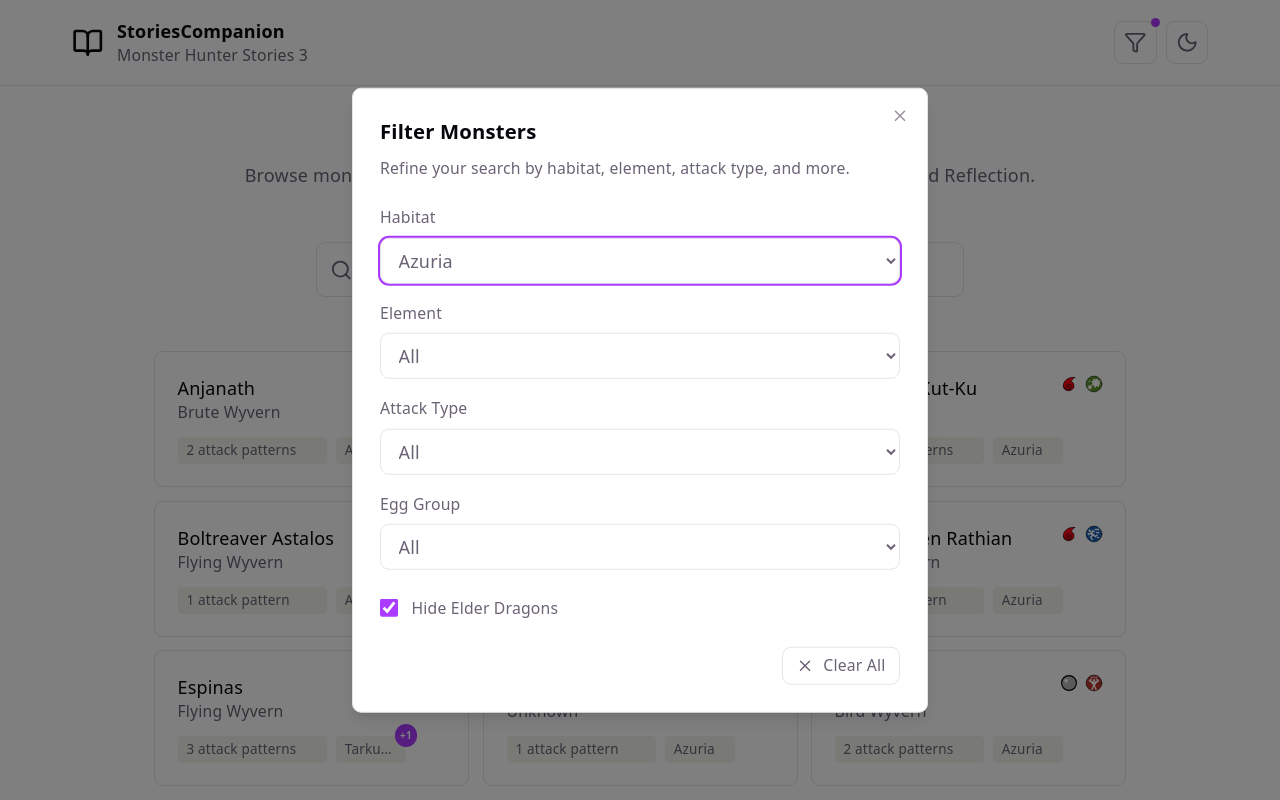
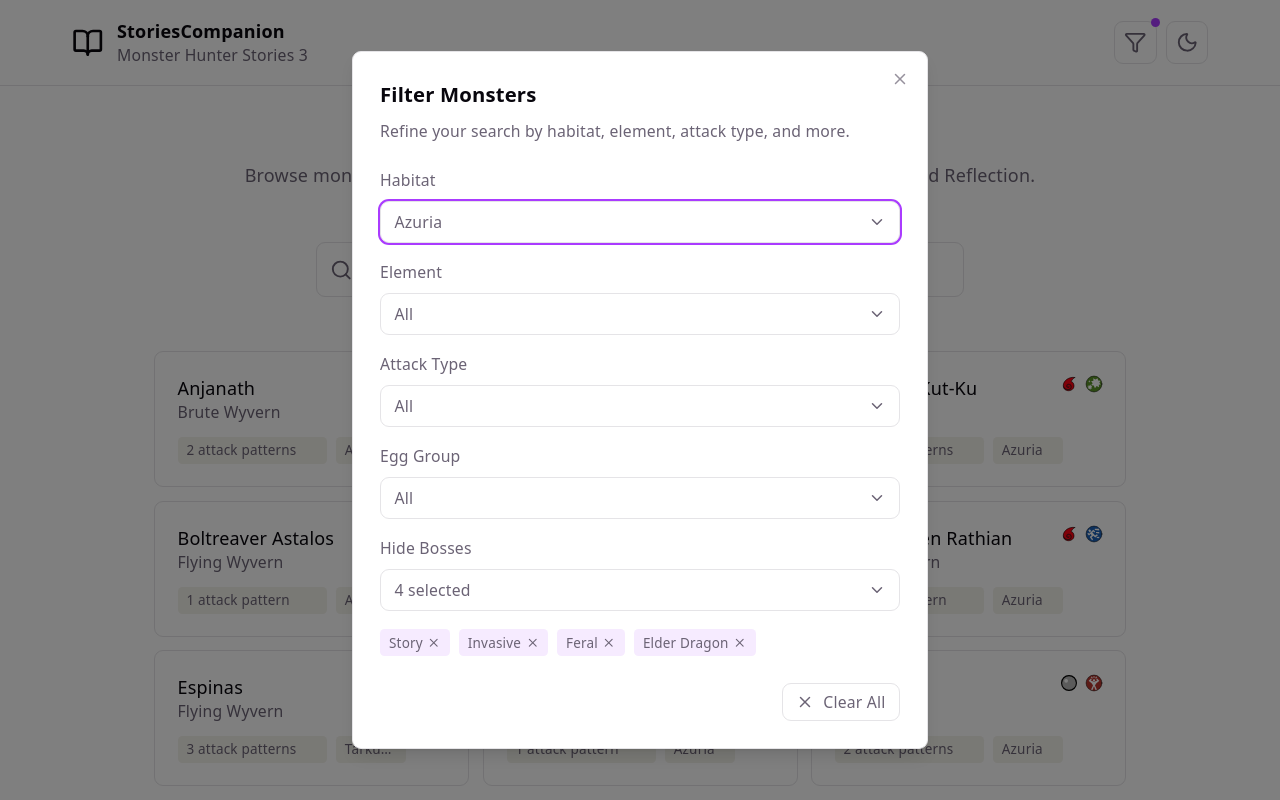
Before and after one commit to m8Cpr/storiescompanion-mhst3, a React (Vite) app: page / in a window 1280 px wide. Both pictures are taken after a click on the button 1135 px from the left and 42 px from the top of the page. Shown: the top 800 px of the page. Built offline with nearby package versions, Linux system fonts and the light colour scheme.

Commit message:
feat: new filters for bosses

```diff
--- a/src/components/FilterDialog.tsx
+++ b/src/components/FilterDialog.tsx
@@ -9,9 +9,12 @@
   DialogTitle,
   DialogTrigger,
 } from "@/components/ui/dialog";
+import { SingleSelectDropdown } from "@/components/ui/SingleSelectDropdown";
+import { MultiSelectDropdown } from "@/components/ui/MultiSelectDropdown";
 import { useFilterStore, type FilterKey } from "@/stores/filterStore";
 import { TRANSLATION_KEYS } from "@/i18n/keys";
 import { getObjectKeys, cn } from "@/utils/lib";
+import type { BossCategory } from "@/schemas/monster";
 
 const { MONSTER, FILTER } = TRANSLATION_KEYS;
 
@@ -54,10 +57,19 @@
 
   const store = useFilterStore();
 
-  const hideElderDragons = useFilterStore((s) => s.hideElderDragons);
+  const hiddenBossCategories = useFilterStore((s) => s.hiddenBossCategories);
   const isActive = useFilterStore((s) => s.hasActiveFilters());
-  const setHideElderDragons = useFilterStore((s) => s.setHideElderDragons);
+  const setHiddenBossCategories = useFilterStore(
+    (s) => s.setHiddenBossCategories
+  );
   const clearFilters = useFilterStore((s) => s.clearFilters);
+
+  const bossItems: { value: BossCategory; label: string }[] = getObjectKeys(
+    MONSTER.BOSS_CATEGORY
+  ).map((key) => ({
+    value: key,
+    label: t(MONSTER.BOSS_CATEGORY[key]),
+  }));
 
   return (
     <Dialog>
@@ -91,31 +103,30 @@
         <section className="space-y-4 py-2">
           {filterSelectConfigs.map(
             ({ key, labelKey, options, translationMap }) => (
-              <FilterSelect
+              <SingleSelectDropdown
                 key={key}
-                filterKey={key}
                 label={t(labelKey)}
-                value={store[key] ?? ""}
-                onChange={(v) => store.setFilter(key, v || null)}
-                options={options}
-                translationMap={translationMap}
+                value={store[key]}
+                onChange={(v) => store.setFilter(key, v)}
+                items={options.map((opt) => ({
+                  value: opt,
+                  label: t(translationMap[opt]),
+                }))}
                 placeholder={t(FILTER.ALL_PLACEHOLDER)}
               />
             )
           )}
 
-          <div className="flex items-center gap-3 pt-2">
-            <input
-              type="checkbox"
-              id="hideElders"
-              checked={hideElderDragons}
-              onChange={(e) => setHideElderDragons(e.target.checked)}
-              className="size-4 cursor-pointer accent-(--accent)"
-            />
-            <label htmlFor="hideElders" className="cursor-pointer text-sm">
-              {t(FILTER.HIDE_ELDER_DRAGONS)}
-            </label>
-          </div>
+          <MultiSelectDropdown
+            label={t(FILTER.HIDE_BOSSES)}
+            placeholder={t(FILTER.ALL_PLACEHOLDER)}
+            items={bossItems}
+            selectedValues={hiddenBossCategories}
+            onChange={setHiddenBossCategories}
+            selectedCountLabel={(count) =>
+              t(FILTER.SELECTED_COUNT, { count })
+            }
+          />
         </section>
 
         <button
@@ -134,51 +145,3 @@
     </Dialog>
   );
 }
-
-type FilterSelectProps<K extends string> = {
-  filterKey: string;
-  label: string;
-  value: string;
-  onChange: (value: string) => void;
-  options: readonly K[];
-  translationMap: Record<K, string>;
-  placeholder: string;
-};
-
-function FilterSelect<K extends string>({
-  filterKey,
-  label,
-  value,
-  onChange,
-  options,
-  translationMap,
-  placeholder,
-}: FilterSelectProps<K>) {
-  const { t } = useTranslation("common");
-  const id = `filter-${filterKey}`;
-
-  return (
-    <>
-      <label htmlFor={id} className="mb-2 block text-sm font-medium">
-        {label}
-      </label>
-      <select
-        id={id}
-        name={filterKey}
-        value={value}
-        onChange={(e) => onChange(e.target.value)}
-        className={cn(
-          "w-full rounded-lg border border-(--border) bg-(--bg) px-3 py-2",
-          "focus:outline-none focus:ring-2 focus:ring-(--accent)"
-        )}
-      >
-        <option value="">{placeholder}</option>
-        {options.map((key) => (
-          <option key={key} value={key}>
-            {t(translationMap[key])}
-          </option>
-        ))}
-      </select>
-    </>
-  );
-}
--- /dev/null
+++ b/src/components/ui/Dropdown.tsx
@@ -0,0 +1,88 @@
+import { useEffect, useLayoutEffect, useRef, useState } from "react";
+import { ChevronDown } from "lucide-react";
+
+import { cn } from "@/utils/lib";
+
+type DropdownProps = {
+  label: string;
+  displayText: string;
+  isOpen: boolean;
+  onToggle: () => void;
+  children: React.ReactNode;
+};
+
+export function Dropdown({
+  label,
+  displayText,
+  isOpen,
+  onToggle,
+  children,
+}: DropdownProps) {
+  const containerRef = useRef<HTMLDivElement>(null);
+  const triggerRef = useRef<HTMLButtonElement>(null);
+  const [openAbove, setOpenAbove] = useState(false);
+
+  useEffect(() => {
+    function handleClickOutside(e: MouseEvent) {
+      if (
+        containerRef.current &&
+        !containerRef.current.contains(e.target as Node)
+      ) {
+        onToggle();
+      }
+    }
+
+    if (isOpen) {
+      document.addEventListener("mousedown", handleClickOutside);
+      return () =>
+        document.removeEventListener("mousedown", handleClickOutside);
+    }
+  }, [isOpen, onToggle]);
+
+  useLayoutEffect(() => {
+    if (isOpen && triggerRef.current) {
+      const rect = triggerRef.current.getBoundingClientRect();
+      const spaceBelow = window.innerHeight - rect.bottom;
+      const spaceAbove = rect.top;
+      setOpenAbove(spaceAbove > spaceBelow);
+    }
+  }, [isOpen]);
+
+  return (
+    <div ref={containerRef}>
+      <label className="mb-2 block text-sm font-medium">{label}</label>
+      <div className="relative">
+        <button
+          ref={triggerRef}
+          type="button"
+          onClick={onToggle}
+          className={cn(
+            "flex w-full items-center justify-between text-left",
+            "rounded-lg border border-(--border) bg-(--bg) px-3 py-2",
+            "focus:outline-none focus:ring-2 focus:ring-(--accent)"
+          )}
+        >
+          <span className="text-sm">{displayText}</span>
+          <ChevronDown
+            className={cn(
+              "size-4 transition-transform",
+              isOpen && "rotate-180"
+            )}
+          />
+        </button>
+
+        {isOpen && (
+          <div
+            className={cn(
+              "absolute z-50 w-full max-h-48 lg:max-h-60 overflow-y-auto",
+              "rounded-lg border border-(--border) bg-(--bg) shadow-lg",
+              openAbove ? "bottom-full mb-1" : "mt-1"
+            )}
+          >
+            {children}
+          </div>
+        )}
+      </div>
+    </div>
+  );
+}
--- /dev/null
+++ b/src/components/ui/MultiSelectDropdown.tsx
@@ -0,0 +1,95 @@
+import { useState } from "react";
+import { X } from "lucide-react";
+
+import { cn } from "@/utils/lib";
+import { Dropdown } from "@/components/ui/Dropdown";
+
+type MultiSelectDropdownProps<T extends string> = {
+  label: string;
+  placeholder: string;
+  items: { value: T; label: string }[];
+  selectedValues: T[];
+  onChange: (values: T[]) => void;
+  selectedCountLabel: (count: number) => string;
+};
+
+export function MultiSelectDropdown<T extends string>({
+  label,
+  placeholder,
+  items,
+  selectedValues,
+  onChange,
+  selectedCountLabel,
+}: MultiSelectDropdownProps<T>) {
+  const [isOpen, setIsOpen] = useState(false);
+
+  const toggleValue = (value: T) => {
+    const newValues = selectedValues.includes(value)
+      ? selectedValues.filter((v) => v !== value)
+      : [...selectedValues, value];
+    onChange(newValues);
+  };
+
+  const removeValue = (value: T) => {
+    onChange(selectedValues.filter((v) => v !== value));
+  };
+
+  const displayText =
+    selectedValues.length === 0
+      ? placeholder
+      : selectedCountLabel(selectedValues.length);
+
+  return (
+    <>
+      <Dropdown
+        label={label}
+        displayText={displayText}
+        isOpen={isOpen}
+        onToggle={() => setIsOpen((prev) => !prev)}
+      >
+        {items.map(({ value, label: itemLabel }) => (
+          <label
+            key={value}
+            className={cn(
+              "flex cursor-pointer items-center gap-3 px-3 py-2.5",
+              "transition-colors hover:bg-(--accent-bg)"
+            )}
+          >
+            <input
+              type="checkbox"
+              checked={selectedValues.includes(value)}
+              onChange={() => toggleValue(value)}
+              className="size-4 cursor-pointer accent-(--accent)"
+            />
+            <span className="flex-1 text-sm">{itemLabel}</span>
+          </label>
+        ))}
+      </Dropdown>
+
+      {selectedValues.length > 0 && (
+        <div className="mt-2 flex flex-wrap gap-2">
+          {selectedValues.map((value) => {
+            const itemLabel = items.find(
+              (item) => item.value === value
+            )?.label;
+            return (
+              <span
+                key={value}
+                className="inline-flex items-center gap-1 rounded bg-(--accent-bg) px-2 py-1 text-xs"
+              >
+                {itemLabel}
+                <button
+                  type="button"
+                  onClick={() => removeValue(value)}
+                  className="hover:text-(--destructive)"
+                >
+                  <X className="size-3" />
+                </button>
+              </span>
+            );
+          })}
+        </div>
+      )}
+    </>
+  );
+}
--- /dev/null
+++ b/src/components/ui/SingleSelectDropdown.tsx
@@ -0,0 +1,75 @@
+import { useState } from "react";
+import { Check } from "lucide-react";
+
+import { cn } from "@/utils/lib";
+import { Dropdown } from "@/components/ui/Dropdown";
+
+type SingleSelectDropdownProps<T extends string> = {
+  label: string;
+  placeholder: string;
+  items: { value: T; label: string }[];
+  value: T | null;
+  onChange: (value: T | null) => void;
+};
+
+export function SingleSelectDropdown<T extends string>({
+  label,
+  placeholder,
+  items,
+  value,
+  onChange,
+}: SingleSelectDropdownProps<T>) {
+  const [isOpen, setIsOpen] = useState(false);
+
+  const selectedLabel =
+    items.find((item) => item.value === value)?.label ?? placeholder;
+
+  const handleSelect = (newValue: T | null) => {
+    onChange(newValue);
+    setIsOpen(false);
+  };
+
+  return (
+    <Dropdown
+      label={label}
+      displayText={selectedLabel}
+      isOpen={isOpen}
+      onToggle={() => setIsOpen((prev) => !prev)}
+    >
+      <button
+        type="button"
+        onClick={() => handleSelect(null)}
+        className={cn(
+          "flex w-full cursor-pointer items-center gap-3 px-3 py-2.5 text-left",
+          "transition-colors hover:bg-(--accent-bg)",
+          value === null && "text-(--accent)"
+        )}
+      >
+        <Check
+          className={cn("size-4", value === null ? "opacity-100" : "opacity-0")}
+        />
+        <span className="flex-1 text-sm">{placeholder}</span>
+      </button>
+      {items.map(({ value: itemValue, label: itemLabel }) => (
+        <button
+          key={itemValue}
+          type="button"
+          onClick={() => handleSelect(itemValue)}
+          className={cn(
+            "flex w-full cursor-pointer items-center gap-3 px-3 py-2.5 text-left",
+            "transition-colors hover:bg-(--accent-bg)",
+            value === itemValue && "text-(--accent)"
+          )}
+        >
+          <Check
+            className={cn(
+              "size-4",
+              value === itemValue ? "opacity-100" : "opacity-0"
+            )}
+          />
+          <span className="flex-1 text-sm">{itemLabel}</span>
+        </button>
+      ))}
+    </Dropdown>
+  );
+}
--- a/src/hooks/useFilteredMonsters.ts
+++ b/src/hooks/useFilteredMonsters.ts
@@ -10,7 +10,7 @@
   const eggGroup = useFilterStore((s) => s.eggGroup);
   const attackType = useFilterStore((s) => s.attackType);
   const element = useFilterStore((s) => s.element);
-  const hideElderDragons = useFilterStore((s) => s.hideElderDragons);
+  const hiddenBossCategories = useFilterStore((s) => s.hiddenBossCategories);
   const searchQuery = useFilterStore((s) => s.searchQuery);
 
   return useMemo(() => {
@@ -26,8 +26,12 @@
       )
         return false;
       if (element && monster.element !== element) return false;
-      if (hideElderDragons && monster.eggGroup === "elderDragon") return false;
+      if (
+        hiddenBossCategories.length > 0 &&
+        monster.boss?.some((b) => hiddenBossCategories.includes(b))
+      )
+        return false;
       return true;
     });
-  }, [monsterList, searchQuery, habitat, eggGroup, attackType, element, hideElderDragons]);
+  }, [monsterList, searchQuery, habitat, eggGroup, attackType, element, hiddenBossCategories]);
 }
--- a/src/i18n/keys.ts
+++ b/src/i18n/keys.ts
@@ -151,7 +151,8 @@
     EGG_GROUP: "filter.eggGroup",
     ATTACK_TYPE: "filter.attackType",
     ELEMENT: "filter.element",
-    HIDE_ELDER_DRAGONS: "filter.hideElderDragons",
+    HIDE_BOSSES: "filter.hideBosses",
+    SELECTED_COUNT: "filter.selectedCount",
     CLEAR_ALL: "filter.clearAll",
     ALL_PLACEHOLDER: "filter.allPlaceholder",
   },
--- a/src/i18n/locales/en/common.ts
+++ b/src/i18n/locales/en/common.ts
@@ -145,7 +145,9 @@
   [FILTER.EGG_GROUP]: "Egg Group",
   [FILTER.ATTACK_TYPE]: "Attack Type",
   [FILTER.ELEMENT]: "Element",
-  [FILTER.HIDE_ELDER_DRAGONS]: "Hide Elder Dragons",
+  [FILTER.HIDE_BOSSES]: "Hide Bosses",
+  [FILTER.SELECTED_COUNT + "_one"]: "{{count}} selected",
+  [FILTER.SELECTED_COUNT + "_other"]: "{{count}} selected",
   [FILTER.CLEAR_ALL]: "Clear All",
   [FILTER.ALL_PLACEHOLDER]: "All",
 };
--- a/src/i18n/locales/it/common.ts
+++ b/src/i18n/locales/it/common.ts
@@ -145,7 +145,9 @@
   [FILTER.EGG_GROUP]: "Gruppo Uova",
   [FILTER.ATTACK_TYPE]: "Tipo di Attacco",
   [FILTER.ELEMENT]: "Elemento",
-  [FILTER.HIDE_ELDER_DRAGONS]: "Nascondi Draghi Anziani",
+  [FILTER.HIDE_BOSSES]: "Nascondi Boss",
+  [FILTER.SELECTED_COUNT + "_one"]: "{{count}} selezionato",
+  [FILTER.SELECTED_COUNT + "_other"]: "{{count}} selezionati",
   [FILTER.CLEAR_ALL]: "Cancella Tutto",
   [FILTER.ALL_PLACEHOLDER]: "Tutti",
 };
--- a/src/stores/filterStore.ts
+++ b/src/stores/filterStore.ts
@@ -3,6 +3,7 @@
 
 import type {
   AttackType,
+  BossCategory,
   EggGroup,
   Habitat,
   MonsterElement,
@@ -15,13 +16,13 @@
   eggGroup: EggGroup | null;
   attackType: AttackType | null;
   element: MonsterElement | null;
-  hideElderDragons: boolean;
+  hiddenBossCategories: BossCategory[];
   searchQuery: string;
 };
 
 type FilterStore = FilterState & {
   setFilter: (key: FilterKey, value: string | null) => void;
-  setHideElderDragons: (value: boolean) => void;
+  setHiddenBossCategories: (values: BossCategory[]) => void;
   setSearchQuery: (value: string) => void;
   clearFilters: () => void;
   hasActiveFilters: () => boolean;
@@ -32,14 +33,14 @@
   eggGroup: null,
   attackType: null,
   element: null,
-  hideElderDragons: false,
+  hiddenBossCategories: [],
   searchQuery: "",
 };
 
 const initialState: FilterState = {
   ...defaults,
   habitat: "azuria",
-  hideElderDragons: true,
+  hiddenBossCategories: ["story", "invasive", "feral", "elderDragon"],
 };
 
 export const useFilterStore = create<FilterStore>()(
@@ -47,7 +48,8 @@
     (set, get) => ({
       ...initialState,
       setFilter: (key, value) => set({ [key]: value }),
-      setHideElderDragons: (value) => set({ hideElderDragons: value }),
+      setHiddenBossCategories: (values) =>
+        set({ hiddenBossCategories: values }),
       setSearchQuery: (value) => set({ searchQuery: value }),
       clearFilters: () => set({ ...defaults, searchQuery: get().searchQuery }),
       hasActiveFilters: () => {
@@ -57,7 +59,7 @@
           s.eggGroup !== null ||
           s.attackType !== null ||
           s.element !== null ||
-          s.hideElderDragons !== defaults.hideElderDragons
+          s.hiddenBossCategories.length > 0
         );
       },
     }),
```
